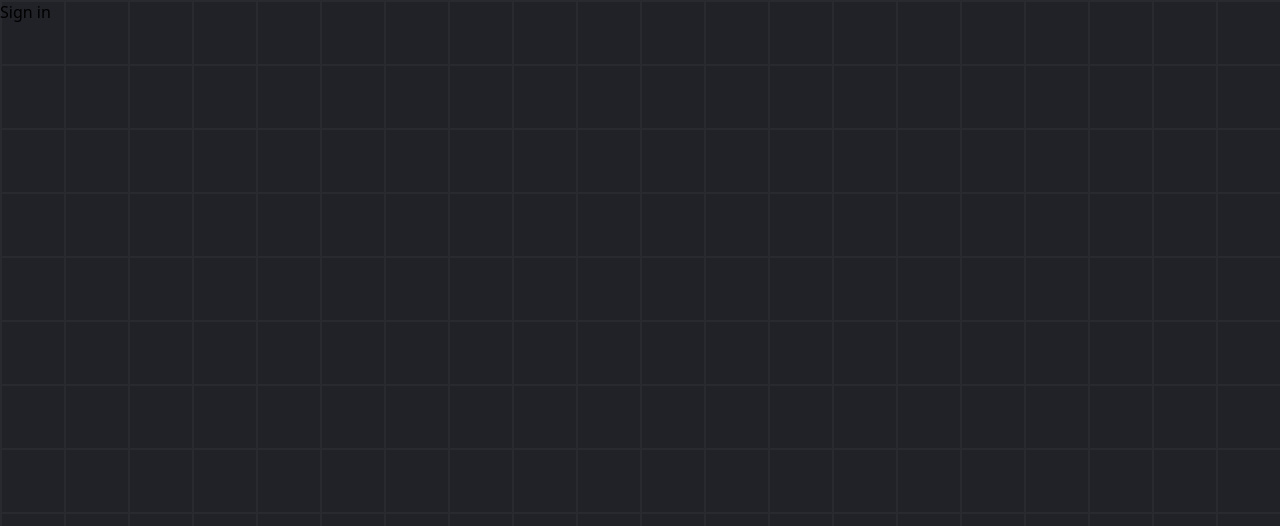
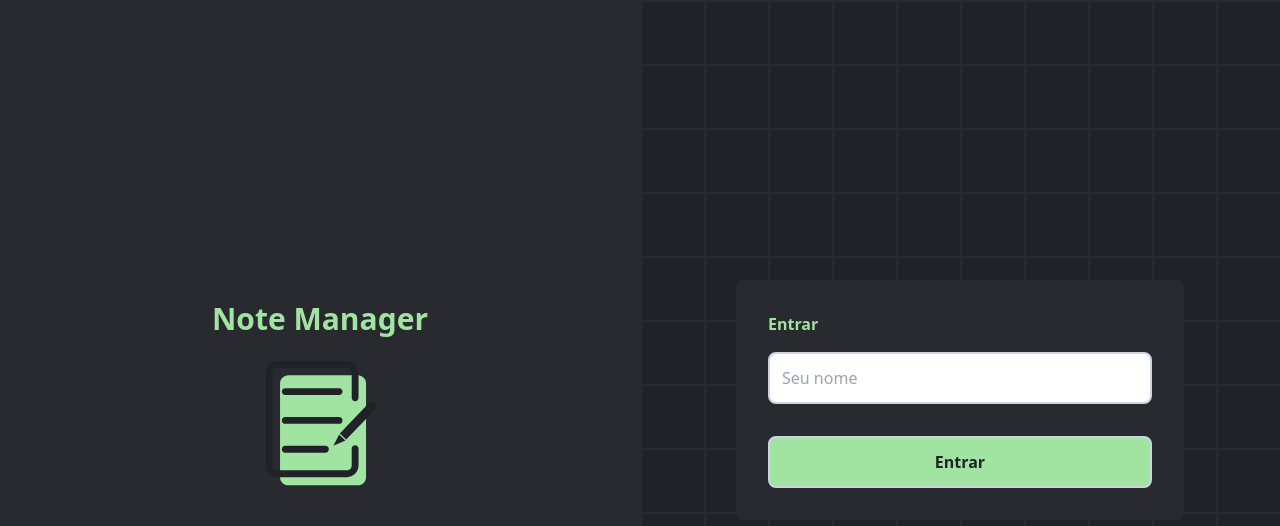
Before and after one commit to augustojaml/app-manager-notes, a React (Vite) app: page /auth/sign-in in a window 1280 px wide. Shown: the top 526 px of the page. Built offline with nearby package versions, Linux system fonts and the light colour scheme.

Commit message:
feat: implementado-form-login

```diff
--- a/package.json
+++ b/package.json
@@ -10,10 +10,12 @@
     "preview": "vite preview"
   },
   "dependencies": {
+    "formik": "^2.4.6",
     "lucide-react": "^0.416.0",
     "react": "^18.3.1",
     "react-dom": "^18.3.1",
     "react-router-dom": "^6.25.1",
+    "yup": "^1.4.0",
     "zustand": "^4.5.4"
   },
   "devDependencies": {
--- /dev/null
+++ b/src/_global/components/button/index.tsx
@@ -0,0 +1,24 @@
+/* eslint-disable react/display-name */
+import { ButtonHTMLAttributes, forwardRef } from 'react'
+
+import { Spinner } from '../spinner'
+
+interface Props extends ButtonHTMLAttributes<HTMLButtonElement> {
+  title?: string
+  isLoading?: boolean
+}
+
+export const Button = forwardRef<HTMLButtonElement, Props>(
+  ({ title, isLoading, ...rest }, ref) => (
+    <button
+      ref={ref}
+      className={`relative flex w-full items-center justify-center rounded-lg border-2 border-slate-300 bg-[var(--app-green-500)] p-3 font-semibold text-[var(--app-700)] transition hover:brightness-90`}
+      {...rest}
+    >
+      {isLoading && (
+        <Spinner className="absolute left-1/2 top-1/2 -translate-x-1/2 -translate-y-1/2" />
+      )}
+      <span className={isLoading ? 'opacity-0' : 'opacity-100'}>{title}</span>
+    </button>
+  ),
+)
--- /dev/null
+++ b/src/_global/components/input/index.tsx
@@ -0,0 +1,28 @@
+/* eslint-disable react/display-name */
+import { Field } from 'formik'
+import { CircleAlert } from 'lucide-react'
+import { forwardRef, InputHTMLAttributes } from 'react'
+
+interface InputWithRefProps extends InputHTMLAttributes<HTMLInputElement> {
+  error?: string
+}
+
+export const Input = forwardRef<HTMLInputElement, InputWithRefProps>(
+  ({ error, ...rest }, ref) => (
+    <div>
+      <Field
+        ref={ref}
+        className={`w-full rounded-lg border-2 border-slate-300 p-3 focus:border-emerald-500 focus:outline-none focus:ring-0`}
+        {...rest}
+      />
+      <div className="h-4">
+        {error && (
+          <div className="flex items-center gap-2">
+            <CircleAlert className="h-3 w-3 text-red-500" />
+            <span className="text text-xs text-red-500">{error}</span>
+          </div>
+        )}
+      </div>
+    </div>
+  ),
+)
--- /dev/null
+++ b/src/_global/components/logo/index.tsx
@@ -0,0 +1,38 @@
+import { SVGProps } from 'react'
+
+interface Props extends SVGProps<SVGSVGElement> {}
+
+export const Logo = ({ ...rest }: Props) => {
+  return (
+    <svg
+      className="svg-icon"
+      viewBox="0 0 1024 1024"
+      version="1.1"
+      xmlns="http://www.w3.org/2000/svg"
+      width={200}
+      height={200}
+      {...rest}
+    >
+      <path
+        d="M770.327273 930.909091H295.098182c-30.72 0-55.854545-25.134545-55.854546-55.854546V235.054545c0-30.72 25.134545-55.854545 55.854546-55.854545h475.229091c30.72 0 55.854545 25.134545 55.854545 55.854545V875.054545c0 30.72-25.134545 55.854545-55.854545 55.854546z"
+        fill="var(--app-green-500)"
+      />
+      <path
+        d="M549.236364 707.490909H274.618182c-13.032727 0-23.272727-10.24-23.272727-23.272727s10.24-23.272727 23.272727-23.272727h274.618182c13.032727 0 23.272727 10.24 23.272727 23.272727s-10.705455 23.272727-23.272727 23.272727zM642.327273 511.069091H274.618182c-13.032727 0-23.272727-10.24-23.272727-23.272727s10.24-23.272727 23.272727-23.272728h367.709091c13.032727 0 23.272727 10.24 23.272727 23.272728s-10.705455 23.272727-23.272727 23.272727zM642.327273 314.181818H274.618182c-13.032727 0-23.272727-10.24-23.272727-23.272727s10.24-23.272727 23.272727-23.272727h367.709091c13.032727 0 23.272727 10.24 23.272727 23.272727s-10.705455 23.272727-23.272727 23.272727z"
+        fill="var(--app-700)"
+      />
+      <path
+        d="M695.854545 875.054545h-474.763636c-43.752727 0-79.127273-35.374545-79.127273-79.127272V162.909091c0-43.752727 35.374545-79.127273 79.127273-79.127273h474.763636c43.752727 0 79.127273 35.374545 79.127273 79.127273v169.890909c0 13.032727-10.24 23.272727-23.272727 23.272727s-23.272727-10.24-23.272727-23.272727V162.909091c0-18.152727-14.429091-32.581818-32.581819-32.581818h-474.763636c-18.152727 0-32.581818 14.429091-32.581818 32.581818v633.018182c0 18.152727 14.429091 32.581818 32.581818 32.581818h474.763636c18.152727 0 32.581818-14.429091 32.581819-32.581818v-116.363637c0-13.032727 10.24-23.272727 23.272727-23.272727s23.272727 10.24 23.272727 23.272727v116.363637c0 43.752727-35.374545 79.127273-79.127273 79.127272z"
+        fill="var(--app-700)"
+      />
+      <path
+        d="M642.327273 583.68l-38.632728 77.265455 81.92-36.305455zM854.202182 360.541091l43.701527 41.858327-207.020218 216.143127-43.696873-41.853672z"
+        fill="var(--app-700)"
+      />
+      <path
+        d="M853.738119 360.742997a30.254545 14.429091 42.405 1 0 44.679701 40.805323 30.254545 14.429091 42.405 1 0-44.679701-40.805323Z"
+        fill="var(--app-700)"
+      />
+    </svg>
+  )
+}
--- /dev/null
+++ b/src/_global/components/spinner/index.tsx
@@ -0,0 +1,31 @@
+import { FC, HTMLAttributes } from 'react'
+
+interface Props extends HTMLAttributes<HTMLDivElement> {
+  height?: number
+}
+
+export const Spinner: FC<Props> = ({ height = 20, ...rest }) => {
+  return (
+    <div role="status" {...rest}>
+      <svg
+        aria-hidden="true"
+        className={`animate-spin fill-white text-gray-200 dark:text-gray-600`}
+        width={height}
+        height={height}
+        viewBox="0 0 100 101"
+        fill="none"
+        xmlns="http://www.w3.org/2000/svg"
+      >
+        <path
+          d="M100 50.5908C100 78.2051 77.6142 100.591 50 100.591C22.3858 100.591 0 78.2051 0 50.5908C0 22.9766 22.3858 0.59082 50 0.59082C77.6142 0.59082 100 22.9766 100 50.5908ZM9.08144 50.5908C9.08144 73.1895 27.4013 91.5094 50 91.5094C72.5987 91.5094 90.9186 73.1895 90.9186 50.5908C90.9186 27.9921 72.5987 9.67226 50 9.67226C27.4013 9.67226 9.08144 27.9921 9.08144 50.5908Z"
+          className="currentColor"
+        />
+        <path
+          d="M93.9676 39.0409C96.393 38.4038 97.8624 35.9116 97.0079 33.5539C95.2932 28.8227 92.871 24.3692 89.8167 20.348C85.8452 15.1192 80.8826 10.7238 75.2124 7.41289C69.5422 4.10194 63.2754 1.94025 56.7698 1.05124C51.7666 0.367541 46.6976 0.446843 41.7345 1.27873C39.2613 1.69328 37.813 4.19778 38.4501 6.62326C39.0873 9.04874 41.5694 10.4717 44.0505 10.1071C47.8511 9.54855 51.7191 9.52689 55.5402 10.0491C60.8642 10.7766 65.9928 12.5457 70.6331 15.2552C75.2735 17.9648 79.3347 21.5619 82.5849 25.841C84.9175 28.9121 86.7997 32.2913 88.1811 35.8758C89.083 38.2158 91.5421 39.6781 93.9676 39.0409Z"
+          className="fill-green-400"
+        />
+      </svg>
+      <span className="sr-only">Loading...</span>
+    </div>
+  )
+}
--- /dev/null
+++ b/src/pages/auth/sign-in/components/form-sign/index.tsx
@@ -0,0 +1,43 @@
+import { Button } from '@global/components/button'
+import { Input } from '@global/components/input'
+import { Form, Formik } from 'formik'
+import * as Yup from 'yup'
+
+const authSchema = Yup.object().shape({
+  username: Yup.string()
+    .min(3, 'O nome de usuário é muito curto')
+    .max(20, 'O nome de usuário é muito longo')
+    .required('O campo Nome de usuário é obrigatório'),
+})
+
+const DEFAULT_AUTH = {
+  username: '',
+}
+
+export const FormSignIn = () => {
+  return (
+    <div className="flex w-full max-w-md flex-col gap-4 rounded-lg bg-app-600 p-8">
+      <strong className="text-[var(--app-green-500)]">Entrar</strong>
+      <Formik
+        initialValues={DEFAULT_AUTH}
+        validationSchema={authSchema}
+        validateOnChange={false}
+        validateOnBlur={true}
+        className="mb-4 flex flex-col gap-2"
+        onSubmit={(values) => console.log(values)}
+      >
+        {({ errors }) => (
+          <Form className="flex flex-col gap-4">
+            <Input
+              name="username"
+              type="text"
+              placeholder="Seu nome"
+              error={errors.username}
+            />
+            <Button title="Entrar" type="submit" />
+          </Form>
+        )}
+      </Formik>
+    </div>
+  )
+}
--- a/src/pages/auth/sign-in/index.tsx
+++ b/src/pages/auth/sign-in/index.tsx
@@ -1,7 +1,24 @@
 import { Main } from '@global/components/main'
 
+import { Logo } from '../../../_global/components/logo'
+import { FormSignIn } from './components/form-sign'
+
 export const SignIn = () => {
-  return <Main padding={0}>Sign in</Main>
+  return (
+    <Main padding={0}>
+      <div className="flex h-full w-full">
+        <div className="hidden flex-1 flex-col items-center justify-center gap-3 bg-app-600 md:flex">
+          <strong className="text-3xl text-[var(--app-green-500)]">
+            Note Manager
+          </strong>
+          <Logo width={150} height={150} />
+        </div>
+        <div className="flex flex-1 flex-col items-center justify-center">
+          <FormSignIn />
+        </div>
+      </div>
+    </Main>
+  )
 }
 
 export default SignIn
--- a/src/pages/loading/index.tsx
+++ b/src/pages/loading/index.tsx
@@ -1,7 +1,13 @@
 import { Main } from '@global/components/main'
 
 export const Loading = () => {
-  return <Main padding={0}>Loading</Main>
+  return (
+    <Main padding={0}>
+      <div className="flex h-full w-full items-center justify-center">
+        <strong className="text-[var(--app-green-500)]">Loading</strong>
+      </div>
+    </Main>
+  )
 }
 
 export default Loading
--- a/src/pages/not-found/index.tsx
+++ b/src/pages/not-found/index.tsx
@@ -1,7 +1,16 @@
 import { Main } from '@global/components/main'
 
 export const NotFound = () => {
-  return <Main padding={0}>NotFound</Main>
+  return (
+    <Main padding={0}>
+      <div className="flex h-full w-full flex-col items-center justify-center gap-4">
+        <strong className="text-3xl text-[var(--app-green-500)]">
+          Page Not found
+        </strong>
+        <span className="text-xl text-[var(--app-green-500)]">404</span>
+      </div>
+    </Main>
+  )
 }
 
 export default NotFound
--- a/src/routes/security-route/index.tsx
+++ b/src/routes/security-route/index.tsx
@@ -2,9 +2,7 @@ import { ReactNode } from 'react'
 import { Navigate } from 'react-router-dom'
 
 export const SecurityRouter = ({ children }: { children: ReactNode }) => {
-  const isAuthenticated = true
-
-  // console.log('isAuthenticated', JSON.stringify(isAuthenticated, null, 2))
+  const isAuthenticated = false
 
   if (!isAuthenticated) {
     return <Navigate to="/auth/sign-in" />
```
Also changed, not shown: tailwind.config.js (+9 -9 lines), 1 other file (tests, documents, lock files or other folders).
